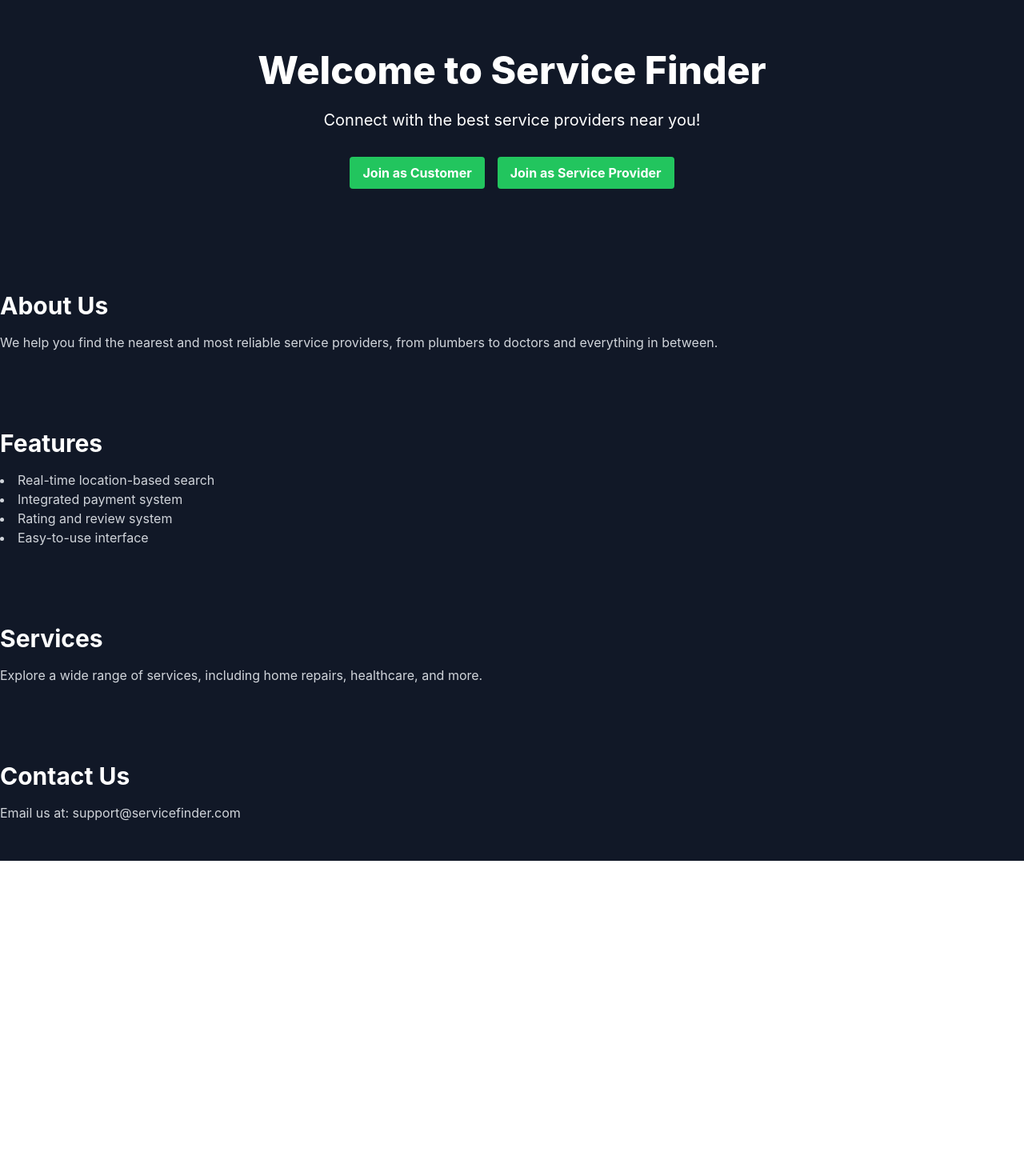
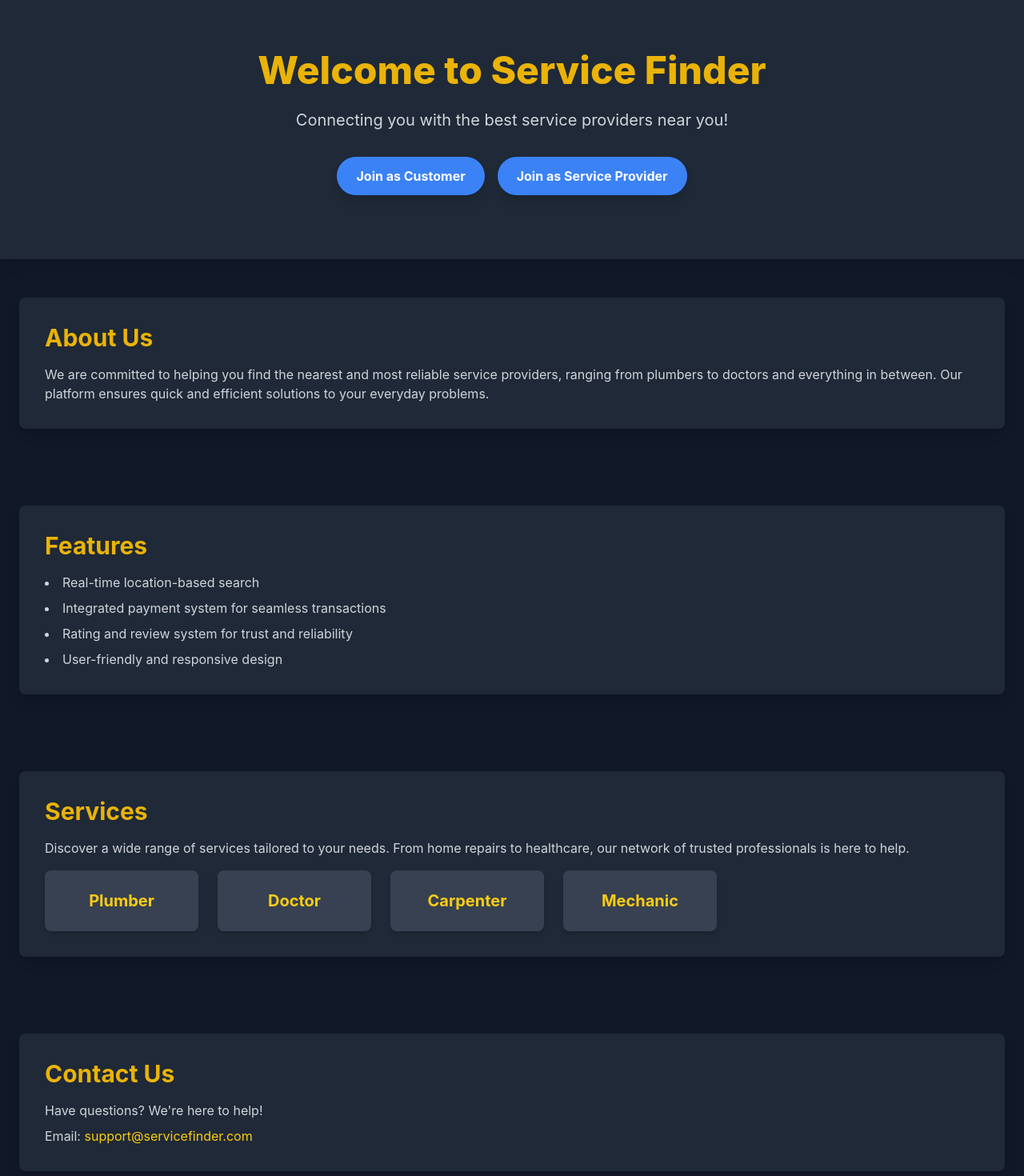
Before and after one commit to Tanmaybhure/Quick-Serve_ConnectX, a React (Create React App) app in the folder Desktop/projectservice/: page / in a window 1280 px wide. Shown: the part 80-1550 px from the top of the page at 80% size. Before the commit the page ends 1156 px from the top, so only its background shows below. Built offline with nearby package versions, Linux system fonts and the light colour scheme.

Commit message:
fourthCommitMap

```diff
--- a/Desktop/projectservice/package.json
+++ b/Desktop/projectservice/package.json
@@ -4,8 +4,10 @@
   "private": true,
   "dependencies": {
     "cra-template": "1.2.0",
+    "mapbox-gl": "^3.9.2",
     "react": "^18.2.0",
     "react-dom": "^18.2.0",
+    "react-map-gl": "^7.1.8",
     "react-router-dom": "^7.1.1",
     "react-scripts": "5.0.1",
     "web-vitals": "^4.2.4"
--- a/Desktop/projectservice/src/App.js
+++ b/Desktop/projectservice/src/App.js
@@ -7,6 +7,7 @@ import LoginPage from "./pages/LoginPage";
 import DashboardPage from "./pages/DashBoardPage";
 import ServicesPage from './pages/ServicesPage';
 import ServiceProviderPage from './pages/ServiceProviderPage';
+import DemoMap from './pages/DemoMap';
 
 function App() {
   return (
@@ -17,6 +18,7 @@ function App() {
         <Route path="/dashboard" element={<DashboardPage />} />
         <Route path="/servicepage" element={<ServicesPage/>} />
         <Route path="/service-provider/:service" element={<ServiceProviderPage />} />
+        <Route path="/demomap" element={<DemoMap />} />
       </Routes>
     </Router>
   );
--- /dev/null
+++ b/Desktop/projectservice/src/pages/DemoMap.jsx
@@ -0,0 +1,28 @@
+import React from 'react';
+import Map from 'react-map-gl';
+
+const DemoMap = () => {
+  const mapboxAccessToken = process.env.REACT_APP_MAPBOX_ACCESS_TOKEN;
+
+  if (!mapboxAccessToken) {
+    return <div>Mapbox access token is missing or invalid.</div>;
+  }
+
+  return (
+    <Map
+      initialViewState={{
+        longitude: 72.85731,  // Longitude of Mumbai
+        latitude: 19.12872,   // Latitude of Mumbai
+        zoom: 15,
+      }}
+      style={{ width: "100vw", height: "100vh" }}
+      mapboxAccessToken={mapboxAccessToken}
+      mapStyle="mapbox://styles/mapbox/streets-v11"
+      onError={(error) => {
+        console.error("Map error:", error);
+      }}
+    />
+  );
+};
+
+export default DemoMap;
--- a/Desktop/projectservice/src/pages/HomePage.jsx
+++ b/Desktop/projectservice/src/pages/HomePage.jsx
@@ -4,76 +4,124 @@ import { Link } from "react-router-dom";
 const HomePage = () => {
   return (
     <div className="bg-gray-900 text-white min-h-screen">
-      <nav className="bg-gray-800 p-4">
+      {/* Navbar */}
+      <nav className="bg-gray-800 p-4 shadow-md">
         <div className="container mx-auto flex justify-between items-center">
-          <h1 className="text-2xl font-bold">Service Finder</h1>
+          <h1 className="text-2xl font-bold text-yellow-500">Service Finder</h1>
           <ul className="flex space-x-6">
             <li>
-              <a href="#about" className="hover:text-yellow-500">About</a>
+              <a href="#about" className="hover:text-yellow-400 transition">
+                About
+              </a>
             </li>
             <li>
-              <a href="#features" className="hover:text-yellow-500">Features</a>
+              <a href="#features" className="hover:text-yellow-400 transition">
+                Features
+              </a>
             </li>
             <li>
-              <a href="#services" className="hover:text-yellow-500">Services</a>
+              <a href="#services" className="hover:text-yellow-400 transition">
+                Services
+              </a>
             </li>
             <li>
-              <a href="#contact" className="hover:text-yellow-500">Contact Us</a>
+              <a href="#contact" className="hover:text-yellow-400 transition">
+                Contact Us
+              </a>
             </li>
           </ul>
         </div>
       </nav>
 
       {/* Hero Section */}
-      <div className="flex flex-col items-center justify-center text-center py-20">
-        <h2 className="text-4xl md:text-5xl font-extrabold mb-6">
+      <div className="flex flex-col items-center justify-center text-center py-20 bg-gray-800 shadow-lg">
+        <h2 className="text-4xl md:text-5xl font-extrabold mb-6 text-yellow-500">
           Welcome to Service Finder
         </h2>
-        <p className="text-lg md:text-xl mb-8">
-          Connect with the best service providers near you!
+        <p className="text-lg md:text-xl mb-8 text-gray-300">
+          Connecting you with the best service providers near you!
         </p>
         <div className="flex space-x-4">
           <Link to="/login">
-            <button className="bg-green-500 hover:bg-green-600 text-white font-bold py-2 px-4 rounded">
+            <button className="bg-blue-500 hover:bg-yellow-600 text-white font-bold py-3 px-6 rounded-full shadow-lg">
               Join as Customer
             </button>
           </Link>
           <Link to="/login">
-            <button className="bg-green-500 hover:bg-green-600 text-white font-bold py-2 px-4 rounded">
+            <button className="bg-blue-500 hover:bg-yellow-600 text-white font-bold py-3 px-6 rounded-full shadow-lg">
               Join as Service Provider
             </button>
           </Link>
         </div>
       </div>
 
-      {/* Sections */}
-      <section id="about" className="container mx-auto py-12">
-        <h3 className="text-3xl font-bold mb-4">About Us</h3>
+      {/* About Section */}
+      <section id="about" className="container mx-auto py-12 px-6">
+        <div className="bg-gray-800 p-8 rounded-lg shadow-lg">
+          <h3 className="text-3xl font-bold mb-4 text-yellow-500">About Us</h3>
           <p className="text-gray-300">
-          We help you find the nearest and most reliable service providers, from plumbers to doctors and everything in between.
+            We are committed to helping you find the nearest and most reliable
+            service providers, ranging from plumbers to doctors and everything
+            in between. Our platform ensures quick and efficient solutions to
+            your everyday problems.
           </p>
+        </div>
       </section>
 
-      <section id="features" className="container mx-auto py-12">
-        <h3 className="text-3xl font-bold mb-4">Features</h3>
-        <ul className="list-disc list-inside text-gray-300">
+      {/* Features Section */}
+      <section id="features" className="container mx-auto py-12 px-6">
+        <div className="bg-gray-800 p-8 rounded-lg shadow-lg">
+          <h3 className="text-3xl font-bold mb-4 text-yellow-500">Features</h3>
+          <ul className="list-disc list-inside text-gray-300 space-y-2">
             <li>Real-time location-based search</li>
-          <li>Integrated payment system</li>
-          <li>Rating and review system</li>
-          <li>Easy-to-use interface</li>
+            <li>Integrated payment system for seamless transactions</li>
+            <li>Rating and review system for trust and reliability</li>
+            <li>User-friendly and responsive design</li>
           </ul>
+        </div>
       </section>
 
-      <section id="services" className="container mx-auto py-12">
-        <h3 className="text-3xl font-bold mb-4">Services</h3>
-        <p className="text-gray-300">
-          Explore a wide range of services, including home repairs, healthcare, and more.
+      {/* Services Section */}
+      <section id="services" className="container mx-auto py-12 px-6">
+        <div className="bg-gray-800 p-8 rounded-lg shadow-lg">
+          <h3 className="text-3xl font-bold mb-4 text-yellow-500">Services</h3>
+          <p className="text-gray-300 mb-4">
+            Discover a wide range of services tailored to your needs. From home
+            repairs to healthcare, our network of trusted professionals is here
+            to help.
           </p>
+          <div className="flex flex-wrap gap-6">
+            <div className="bg-gray-700 p-6 rounded-lg shadow-md w-48 text-center">
+              <h4 className="text-xl font-bold text-yellow-400">Plumber</h4>
+            </div>
+            <div className="bg-gray-700 p-6 rounded-lg shadow-md w-48 text-center">
+              <h4 className="text-xl font-bold text-yellow-400">Doctor</h4>
+            </div>
+            <div className="bg-gray-700 p-6 rounded-lg shadow-md w-48 text-center">
+              <h4 className="text-xl font-bold text-yellow-400">Carpenter</h4>
+            </div>
+            <div className="bg-gray-700 p-6 rounded-lg shadow-md w-48 text-center">
+              <h4 className="text-xl font-bold text-yellow-400">Mechanic</h4>
+            </div>
+          </div>
+        </div>
       </section>
 
-      <section id="contact" className="container mx-auto py-12">
-        <h3 className="text-3xl font-bold mb-4">Contact Us</h3>
-        <p className="text-gray-300">Email us at: support@servicefinder.com</p>
+      {/* Contact Section */}
+      <section id="contact" className="container mx-auto py-12 px-6">
+        <div className="bg-gray-800 p-8 rounded-lg shadow-lg">
+          <h3 className="text-3xl font-bold mb-4 text-yellow-500">Contact Us</h3>
+          <p className="text-gray-300 mb-2">Have questions? We're here to help!</p>
+          <p className="text-gray-300">
+            Email:{" "}
+            <a
+              href="mailto:support@servicefinder.com"
+              className="text-yellow-400 hover:underline"
+            >
+              support@servicefinder.com
+            </a>
+          </p>
+        </div>
       </section>
     </div>
   );
```
Also changed, not shown: Desktop/projectservice/src/pages/LoginPage.jsx (+57 -2 lines), 2 other files (tests, documents, lock files or other folders). Lines whose indentation alone changed are shown as unchanged.
